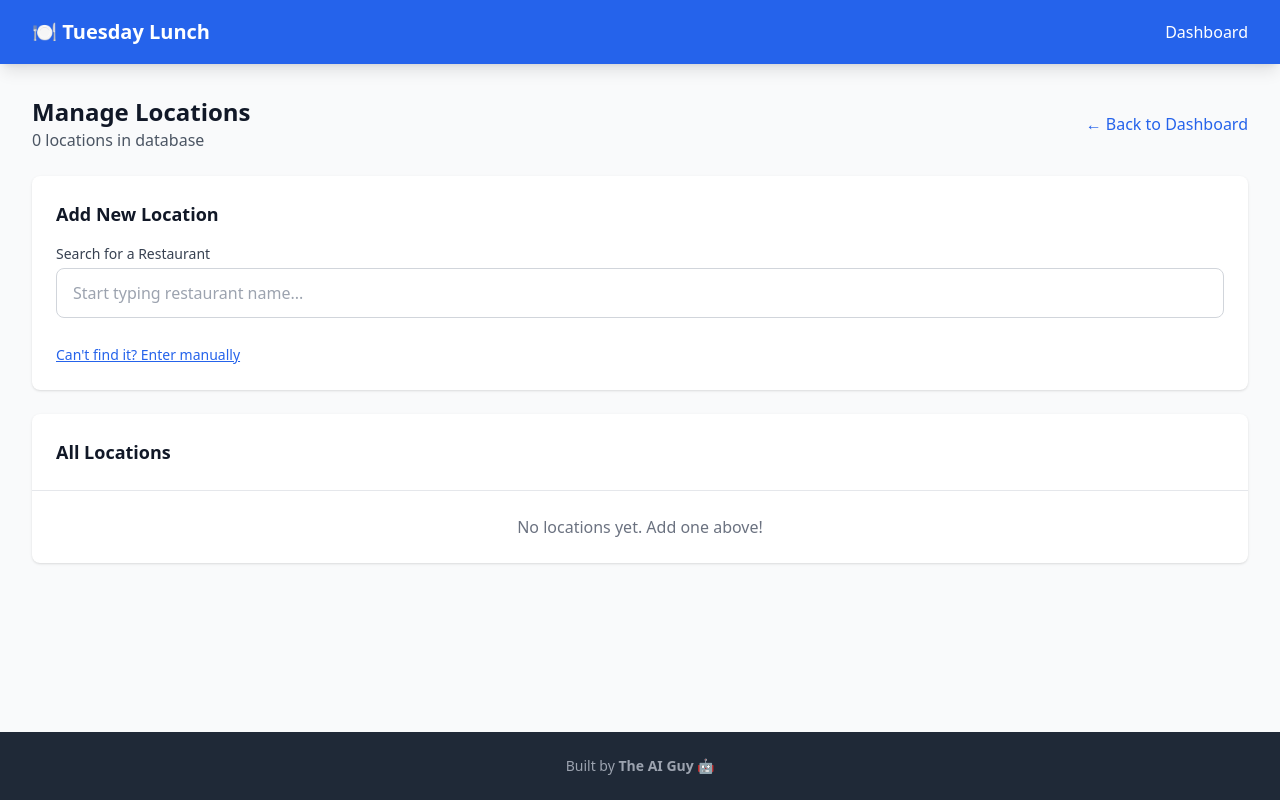
After one commit to Caellwyn/guy-lunch, a Flask app: page /admin/locations in a window 1280 px wide. The commit adds this page. Run offline with Flask 3, Linux system fonts and the light colour scheme; the visitor is signed in with stand-in values (Sample User, id 1); some libraries are stand-ins or nearby versions.

Commit message:
Add locations manager with Google Places search
- New /admin/locations page to manage restaurant locations
- Search and add locations using Google Places API autocomplete
- Auto-populate name, address, phone, rating, price, cuisine
- Manual entry fallback for unlisted restaurants
- Edit and delete existing locations
- Dashboard link to locations manager

🤖 Generated with [Claude Code](https://claude.com/claude-code)

Co-Authored-By: Claude Opus 4.5 <noreply@anthropic.com>

```diff
--- a/app/routes/admin.py
+++ b/app/routes/admin.py
@@ -746,3 +746,102 @@ def set_secretary():
         flash('Secretary has been cleared.', 'success')
 
     return redirect(url_for('admin.settings'))
+
+
+# ============== LOCATIONS MANAGEMENT ==============
+
+@admin_bp.route('/locations')
+@admin_required
+def locations():
+    """Location management page."""
+    all_locations = Location.query.order_by(Location.name).all()
+    return render_template('admin/locations.html', locations=all_locations)
+
+
+@admin_bp.route('/locations/add', methods=['POST'])
+@admin_required
+def add_location():
+    """Add a new location."""
+    name = request.form.get('name', '').strip()
+    address = request.form.get('address', '').strip()
+    phone = request.form.get('phone', '').strip()
+    google_place_id = request.form.get('google_place_id', '').strip()
+    google_rating = request.form.get('google_rating', '').strip()
+    price_level = request.form.get('price_level', '').strip()
+    cuisine_type = request.form.get('cuisine_type', '').strip()
+    group_friendly = request.form.get('group_friendly') == 'on'
+
+    if not name:
+        flash('Restaurant name is required.', 'error')
+        return redirect(url_for('admin.locations'))
+
+    # Check if location with this Google Place ID already exists
+    if google_place_id:
+        existing = Location.query.filter_by(google_place_id=google_place_id).first()
+        if existing:
+            flash(f'{existing.name} already exists in the database.', 'error')
+            return redirect(url_for('admin.locations'))
+
+    # Create new location
+    location = Location(
+        name=name,
+        address=address or None,
+        phone=phone or None,
+        google_place_id=google_place_id or None,
+        google_rating=float(google_rating) if google_rating else None,
+        price_level=int(price_level) if price_level else None,
+        cuisine_type=cuisine_type or None,
+        group_friendly=group_friendly,
+        visit_count=0
+    )
+    db.session.add(location)
+    db.session.commit()
+
+    flash(f'Added {location.name}!', 'success')
+    return redirect(url_for('admin.locations'))
+
+
+@admin_bp.route('/locations/<int:location_id>/edit', methods=['GET', 'POST'])
+@admin_required
+def edit_location(location_id):
+    """Edit a location."""
+    location = Location.query.get_or_404(location_id)
+
+    if request.method == 'POST':
+        location.name = request.form.get('name', location.name).strip()
+        location.address = request.form.get('address', '').strip() or None
+        location.phone = request.form.get('phone', '').strip() or None
+        location.cuisine_type = request.form.get('cuisine_type', '').strip() or None
+        location.group_friendly = request.form.get('group_friendly') == 'on'
+
+        price_level = request.form.get('price_level', '').strip()
+        location.price_level = int(price_level) if price_level else None
+
+        google_rating = request.form.get('google_rating', '').strip()
+        location.google_rating = float(google_rating) if google_rating else None
+
+        avg_group_rating = request.form.get('avg_group_rating', '').strip()
+        location.avg_group_rating = float(avg_group_rating) if avg_group_rating else None
+
+        db.session.commit()
+        flash(f'Updated {location.name}.', 'success')
+        return redirect(url_for('admin.locations'))
+
+    return render_template('admin/edit_location.html', location=location)
+
+
+@admin_bp.route('/locations/<int:location_id>/delete', methods=['POST'])
+@admin_required
+def delete_location(location_id):
+    """Delete a location."""
+    location = Location.query.get_or_404(location_id)
+    name = location.name
+
+    # Clear references in lunches
+    Lunch.query.filter_by(location_id=location_id).update({'location_id': None})
+
+    db.session.delete(location)
+    db.session.commit()
+
+    flash(f'Deleted {name}.', 'success')
+    return redirect(url_for('admin.locations'))
--- /dev/null
+++ b/app/templates/admin/locations.html
@@ -0,0 +1,419 @@
+{% extends "base.html" %}
+
+{% block title %}Manage Locations - Tuesday Lunch Admin{% endblock %}
+
+{% block content %}
+<div class="space-y-6">
+    <!-- Header -->
+    <div class="flex flex-col sm:flex-row sm:items-center sm:justify-between gap-4">
+        <div>
+            <h1 class="text-2xl font-bold text-gray-900">Manage Locations</h1>
+            <p class="text-gray-600">{{ locations|length }} locations in database</p>
+        </div>
+        <a href="{{ url_for('admin.dashboard') }}" class="text-blue-600 hover:underline">
+            ← Back to Dashboard
+        </a>
+    </div>
+
+    {% with messages = get_flashed_messages(with_categories=true) %}
+        {% if messages %}
+            {% for category, message in messages %}
+                <div class="p-4 rounded-lg {% if category == 'error' %}bg-red-100 text-red-700{% else %}bg-green-100 text-green-700{% endif %}">
+                    {{ message }}
+                </div>
+            {% endfor %}
+        {% endif %}
+    {% endwith %}
+
+    <!-- Add Location Section -->
+    <div class="bg-white rounded-lg shadow p-6">
+        <h2 class="text-lg font-semibold text-gray-900 mb-4">Add New Location</h2>
+
+        <!-- Search with Google Places -->
+        <div class="space-y-4">
+            <div class="relative">
+                <label class="block text-sm font-medium text-gray-700 mb-1">Search for a Restaurant</label>
+                <input type="text" id="place_search"
+                       class="w-full px-4 py-3 border border-gray-300 rounded-lg focus:ring-2 focus:ring-blue-500 focus:border-blue-500"
+                       placeholder="Start typing restaurant name..."
+                       autocomplete="off">
+
+                <!-- Autocomplete Results -->
+                <div id="autocomplete_results"
+                     class="absolute z-10 w-full mt-1 bg-white border border-gray-300 rounded-lg shadow-lg hidden max-h-64 overflow-y-auto">
+                </div>
+
+                <!-- Loading indicator -->
+                <div id="search_loading" class="hidden absolute right-3 top-9">
+                    <svg class="animate-spin h-5 w-5 text-gray-400" xmlns="http://www.w3.org/2000/svg" fill="none" viewBox="0 0 24 24">
+                        <circle class="opacity-25" cx="12" cy="12" r="10" stroke="currentColor" stroke-width="4"></circle>
+                        <path class="opacity-75" fill="currentColor" d="M4 12a8 8 0 018-8V0C5.373 0 0 5.373 0 12h4zm2 5.291A7.962 7.962 0 014 12H0c0 3.042 1.135 5.824 3 7.938l3-2.647z"></path>
+                    </svg>
+                </div>
+            </div>
+
+            <!-- Selected Place Preview -->
+            <div id="selected_place" class="hidden">
+                <div class="p-4 bg-blue-50 border border-blue-200 rounded-lg">
+                    <div class="flex justify-between items-start">
+                        <div class="flex-1">
+                            <div class="font-medium text-blue-900" id="selected_name"></div>
+                            <div class="text-sm text-blue-700" id="selected_address"></div>
+                            <div class="text-sm text-blue-600" id="selected_phone"></div>
+                            <div class="flex flex-wrap gap-2 mt-2 text-xs">
+                                <span id="selected_rating" class="hidden bg-yellow-100 text-yellow-800 px-2 py-1 rounded"></span>
+                                <span id="selected_price" class="hidden bg-green-100 text-green-800 px-2 py-1 rounded"></span>
+                                <span id="selected_cuisine" class="hidden bg-purple-100 text-purple-800 px-2 py-1 rounded"></span>
+                            </div>
+                        </div>
+                        <button type="button" onclick="clearSelection()" class="text-blue-600 hover:text-blue-800 p-1 ml-2">
+                            <svg class="h-5 w-5" fill="none" stroke="currentColor" viewBox="0 0 24 24">
+                                <path stroke-linecap="round" stroke-linejoin="round" stroke-width="2" d="M6 18L18 6M6 6l12 12"/>
+                            </svg>
+                        </button>
+                    </div>
+                </div>
+
+                <!-- Add Location Form (shown after selection) -->
+                <form action="{{ url_for('admin.add_location') }}" method="POST" class="mt-4 space-y-4">
+                    <input type="hidden" name="name" id="form_name">
+                    <input type="hidden" name="address" id="form_address">
+                    <input type="hidden" name="phone" id="form_phone">
+                    <input type="hidden" name="google_place_id" id="form_place_id">
+                    <input type="hidden" name="google_rating" id="form_rating">
+                    <input type="hidden" name="price_level" id="form_price">
+                    <input type="hidden" name="cuisine_type" id="form_cuisine">
+
+                    <div class="flex items-center">
+                        <input type="checkbox" name="group_friendly" id="group_friendly" checked
+                               class="h-5 w-5 text-blue-600 rounded">
+                        <label for="group_friendly" class="ml-3 text-sm text-gray-700">
+                            Group friendly (can accommodate 15-20 people)
+                        </label>
+                    </div>
+
+                    <button type="submit"
+                            class="w-full sm:w-auto bg-blue-600 text-white py-3 px-6 rounded-lg font-semibold hover:bg-blue-700 transition-colors">
+                        Add Location
+                    </button>
+                </form>
+            </div>
+
+            <!-- Manual Entry Toggle -->
+            <div class="pt-2">
+                <button type="button" onclick="toggleManualEntry()" id="toggle_manual"
+                        class="text-sm text-blue-600 hover:text-blue-800 underline">
+                    Can't find it? Enter manually
+                </button>
+            </div>
+
+            <!-- Manual Entry Form -->
+            <div id="manual_entry" class="hidden space-y-4 pt-4 border-t border-gray-200">
+                <form action="{{ url_for('admin.add_location') }}" method="POST" class="space-y-4">
+                    <div>
+                        <label class="block text-sm font-medium text-gray-700 mb-1">Restaurant Name *</label>
+                        <input type="text" name="name" required
+                               class="w-full px-4 py-3 border border-gray-300 rounded-lg focus:ring-2 focus:ring-blue-500 focus:border-blue-500"
+                               placeholder="e.g., Monticello Hotel">
+                    </div>
+                    <div>
+                        <label class="block text-sm font-medium text-gray-700 mb-1">Address</label>
+                        <input type="text" name="address"
+                               class="w-full px-4 py-3 border border-gray-300 rounded-lg focus:ring-2 focus:ring-blue-500 focus:border-blue-500"
+                               placeholder="123 Main St, Longview, WA">
+                    </div>
+                    <div>
+                        <label class="block text-sm font-medium text-gray-700 mb-1">Phone</label>
+                        <input type="tel" name="phone"
+                               class="w-full px-4 py-3 border border-gray-300 rounded-lg focus:ring-2 focus:ring-blue-500 focus:border-blue-500"
+                               placeholder="(360) 555-1234">
+                    </div>
+                    <div class="grid grid-cols-2 gap-4">
+                        <div>
+                            <label class="block text-sm font-medium text-gray-700 mb-1">Cuisine Type</label>
+                            <input type="text" name="cuisine_type"
+                                   class="w-full px-4 py-3 border border-gray-300 rounded-lg focus:ring-2 focus:ring-blue-500 focus:border-blue-500"
+                                   placeholder="e.g., American">
+                        </div>
+                        <div>
+                            <label class="block text-sm font-medium text-gray-700 mb-1">Price Level (1-4)</label>
+                            <select name="price_level"
+                                    class="w-full px-4 py-3 border border-gray-300 rounded-lg focus:ring-2 focus:ring-blue-500 focus:border-blue-500">
+                                <option value="">Unknown</option>
+                                <option value="1">$ - Inexpensive</option>
+                                <option value="2">$$ - Moderate</option>
+                                <option value="3">$$$ - Expensive</option>
+                                <option value="4">$$$$ - Very Expensive</option>
+                            </select>
+                        </div>
+                    </div>
+                    <div class="flex items-center">
+                        <input type="checkbox" name="group_friendly" id="manual_group_friendly" checked
+                               class="h-5 w-5 text-blue-600 rounded">
+                        <label for="manual_group_friendly" class="ml-3 text-sm text-gray-700">
+                            Group friendly (can accommodate 15-20 people)
+                        </label>
+                    </div>
+                    <button type="submit"
+                            class="w-full sm:w-auto bg-blue-600 text-white py-3 px-6 rounded-lg font-semibold hover:bg-blue-700 transition-colors">
+                        Add Location Manually
+                    </button>
+                </form>
+            </div>
+        </div>
+    </div>
+
+    <!-- Existing Locations -->
+    <div class="bg-white rounded-lg shadow overflow-hidden">
+        <div class="p-6 border-b border-gray-200">
+            <h2 class="text-lg font-semibold text-gray-900">All Locations</h2>
+        </div>
+
+        {% if locations %}
+            <div class="divide-y divide-gray-200">
+                {% for location in locations %}
+                    <div class="p-4 hover:bg-gray-50">
+                        <div class="flex flex-col sm:flex-row sm:items-center sm:justify-between gap-3">
+                            <div class="flex-1">
+                                <div class="font-medium text-gray-900">{{ location.name }}</div>
+                                {% if location.address %}
+                                    <div class="text-sm text-gray-500">{{ location.address }}</div>
+                                {% endif %}
+                                <div class="flex flex-wrap gap-2 mt-2 text-xs">
+                                    {% if location.google_rating %}
+                                        <span class="bg-yellow-100 text-yellow-800 px-2 py-1 rounded">
+                                            Google: {{ location.google_rating }}/5
+                                        </span>
+                                    {% endif %}
+                                    {% if location.avg_group_rating %}
+                                        <span class="bg-blue-100 text-blue-800 px-2 py-1 rounded">
+                                            Group: {{ "%.1f"|format(location.avg_group_rating) }}/5
+                                        </span>
+                                    {% endif %}
+                                    {% if location.price_level %}
+                                        <span class="bg-green-100 text-green-800 px-2 py-1 rounded">
+                                            {{ '$' * location.price_level }}
+                                        </span>
+                                    {% endif %}
+                                    {% if location.cuisine_type %}
+                                        <span class="bg-purple-100 text-purple-800 px-2 py-1 rounded">
+                                            {{ location.cuisine_type }}
+                                        </span>
+                                    {% endif %}
+                                    {% if location.visit_count %}
+                                        <span class="bg-gray-100 text-gray-800 px-2 py-1 rounded">
+                                            {{ location.visit_count }} visit{{ 's' if location.visit_count != 1 else '' }}
+                                        </span>
+                                    {% endif %}
+                                    {% if location.last_visited %}
+                                        <span class="bg-gray-100 text-gray-600 px-2 py-1 rounded">
+                                            Last: {{ location.last_visited.strftime('%b %d, %Y') }}
+                                        </span>
+                                    {% endif %}
+                                    {% if not location.group_friendly %}
+                                        <span class="bg-red-100 text-red-800 px-2 py-1 rounded">
+                                            Not group-friendly
+                                        </span>
+                                    {% endif %}
+                                </div>
+                            </div>
+                            <div class="flex items-center gap-2">
+                                <a href="{{ url_for('admin.edit_location', location_id=location.id) }}"
+                                   class="px-3 py-2 text-sm bg-gray-100 text-gray-700 rounded hover:bg-gray-200">
+                                    Edit
+                                </a>
+                                <form action="{{ url_for('admin.delete_location', location_id=location.id) }}"
+                                      method="POST"
+                                      onsubmit="return confirm('Delete {{ location.name }}? This cannot be undone.');">
+                                    <button type="submit"
+                                            class="px-3 py-2 text-sm bg-red-100 text-red-700 rounded hover:bg-red-200">
+                                        Delete
+                                    </button>
+                                </form>
+                            </div>
+                        </div>
+                    </div>
+                {% endfor %}
+            </div>
+        {% else %}
+            <div class="p-6 text-center text-gray-500">
+                No locations yet. Add one above!
+            </div>
+        {% endif %}
+    </div>
+</div>
+
+<script>
+// Debounce function
+function debounce(func, wait) {
+    let timeout;
+    return function(...args) {
+        clearTimeout(timeout);
+        timeout = setTimeout(() => func.apply(this, args), wait);
+    };
+}
+
+// Search places with debouncing
+const searchPlaces = debounce(async function(query) {
+    const resultsDiv = document.getElementById('autocomplete_results');
+    const loadingDiv = document.getElementById('search_loading');
+
+    if (query.length < 2) {
+        resultsDiv.classList.add('hidden');
+        return;
+    }
+
+    loadingDiv.classList.remove('hidden');
+
+    try {
+        const response = await fetch(`/api/places/search?q=${encodeURIComponent(query)}`);
+        const data = await response.json();
+
+        loadingDiv.classList.add('hidden');
+
+        if (data.success && data.places.length > 0) {
+            resultsDiv.innerHTML = data.places.map(place => `
+                <button type="button"
+                        class="w-full text-left px-4 py-3 hover:bg-blue-50 border-b border-gray-100 last:border-b-0"
+                        onclick="selectPlace('${place.place_id}', '${escapeHtml(place.name)}', '${escapeHtml(place.address || '')}')">
+                    <div class="font-medium text-gray-900">${escapeHtml(place.name)}</div>
+                    <div class="text-sm text-gray-500">${escapeHtml(place.address || '')}</div>
+                </button>
+            `).join('');
+            resultsDiv.classList.remove('hidden');
+        } else if (data.success && data.places.length === 0) {
+            resultsDiv.innerHTML = `
+                <div class="px-4 py-3 text-gray-500 text-sm">
+                    No restaurants found. Try a different search or enter manually.
+                </div>
+            `;
+            resultsDiv.classList.remove('hidden');
+        } else {
+            resultsDiv.classList.add('hidden');
+        }
+    } catch (error) {
+        loadingDiv.classList.add('hidden');
+        console.error('Search error:', error);
+    }
+}, 300);
+
+// Escape HTML to prevent XSS
+function escapeHtml(text) {
+    const div = document.createElement('div');
+    div.textContent = text;
+    return div.innerHTML;
+}
+
+// Handle search input
+document.getElementById('place_search').addEventListener('input', function(e) {
+    searchPlaces(e.target.value);
+});
+
+// Hide results when clicking outside
+document.addEventListener('click', function(e) {
+    const resultsDiv = document.getElementById('autocomplete_results');
+    const searchInput = document.getElementById('place_search');
+    if (!resultsDiv.contains(e.target) && e.target !== searchInput) {
+        resultsDiv.classList.add('hidden');
+    }
+});
+
+// Select a place from autocomplete
+async function selectPlace(placeId, name, address) {
+    const resultsDiv = document.getElementById('autocomplete_results');
+    const selectedDiv = document.getElementById('selected_place');
+    const searchInput = document.getElementById('place_search');
+
+    resultsDiv.classList.add('hidden');
+    searchInput.value = name;
+
+    // Fetch full place details
+    try {
+        const response = await fetch(`/api/places/${placeId}`);
+        const data = await response.json();
+
+        if (data.success && data.place) {
+            const place = data.place;
+
+            // Update form hidden fields
+            document.getElementById('form_name').value = place.name;
+            document.getElementById('form_address').value = place.address || '';
+            document.getElementById('form_phone').value = place.phone || '';
+            document.getElementById('form_place_id').value = place.place_id || '';
+            document.getElementById('form_rating').value = place.google_rating || '';
+            document.getElementById('form_price').value = place.price_level || '';
+            document.getElementById('form_cuisine').value = place.cuisine_type || '';
+
+            // Update preview
+            document.getElementById('selected_name').textContent = place.name;
+            document.getElementById('selected_address').textContent = place.address || 'Address not available';
+            document.getElementById('selected_phone').textContent = place.phone || '';
+
+            // Rating
+            const ratingSpan = document.getElementById('selected_rating');
+            if (place.google_rating) {
+                ratingSpan.textContent = `Google: ${place.google_rating}/5`;
+                ratingSpan.classList.remove('hidden');
+            } else {
+                ratingSpan.classList.add('hidden');
+            }
+
+            // Price
+            const priceSpan = document.getElementById('selected_price');
+            if (place.price_level) {
+                priceSpan.textContent = '$'.repeat(place.price_level);
+                priceSpan.classList.remove('hidden');
+            } else {
+                priceSpan.classList.add('hidden');
+            }
+
+            // Cuisine
+            const cuisineSpan = document.getElementById('selected_cuisine');
+            if (place.cuisine_type) {
+                cuisineSpan.textContent = place.cuisine_type;
+                cuisineSpan.classList.remove('hidden');
+            } else {
+                cuisineSpan.classList.add('hidden');
+            }
+
+            selectedDiv.classList.remove('hidden');
+        }
+    } catch (error) {
+        console.error('Error fetching place details:', error);
+        // Fall back to basic info
+        document.getElementById('form_name').value = name;
+        document.getElementById('form_address').value = address;
+        document.getElementById('selected_name').textContent = name;
+        document.getElementById('selected_address').textContent = address || 'Address not available';
+        selectedDiv.classList.remove('hidden');
+    }
+}
+
+// Clear selection
+function clearSelection() {
+    document.getElementById('selected_place').classList.add('hidden');
+    document.getElementById('place_search').value = '';
+    document.getElementById('form_name').value = '';
+    document.getElementById('form_address').value = '';
+    document.getElementById('form_phone').value = '';
+    document.getElementById('form_place_id').value = '';
+    document.getElementById('form_rating').value = '';
+    document.getElementById('form_price').value = '';
+    document.getElementById('form_cuisine').value = '';
+}
+
+// Toggle manual entry section
+function toggleManualEntry() {
+    const manualDiv = document.getElementById('manual_entry');
+    const toggleBtn = document.getElementById('toggle_manual');
+
+    if (manualDiv.classList.contains('hidden')) {
+        manualDiv.classList.remove('hidden');
+        toggleBtn.textContent = 'Use search instead';
+    } else {
+        manualDiv.classList.add('hidden');
+        toggleBtn.textContent = "Can't find it? Enter manually";
+    }
+}
+</script>
+{% endblock %}
```
Also changed, not shown: app/templates/admin/dashboard.html (+7 -0 lines), app/templates/admin/edit_location.html (added, +138 -0 lines).
